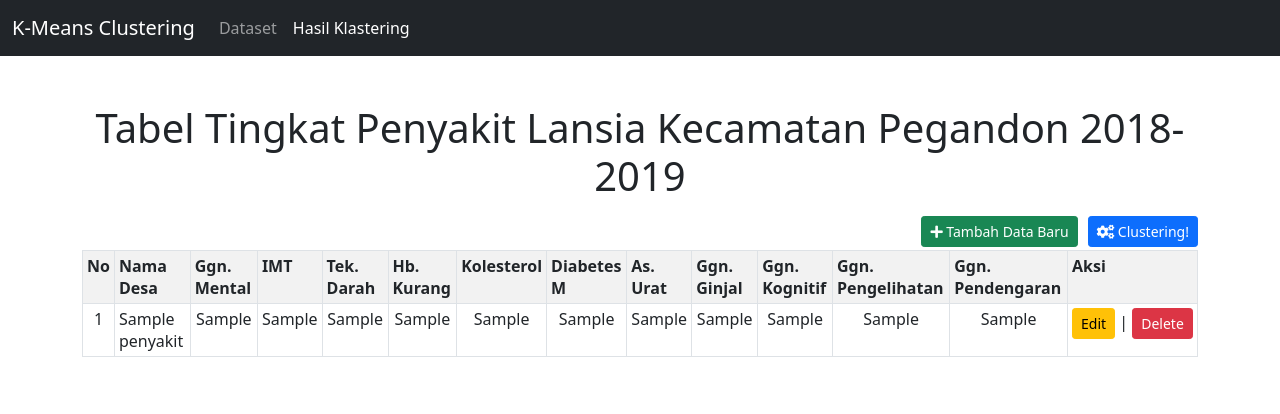
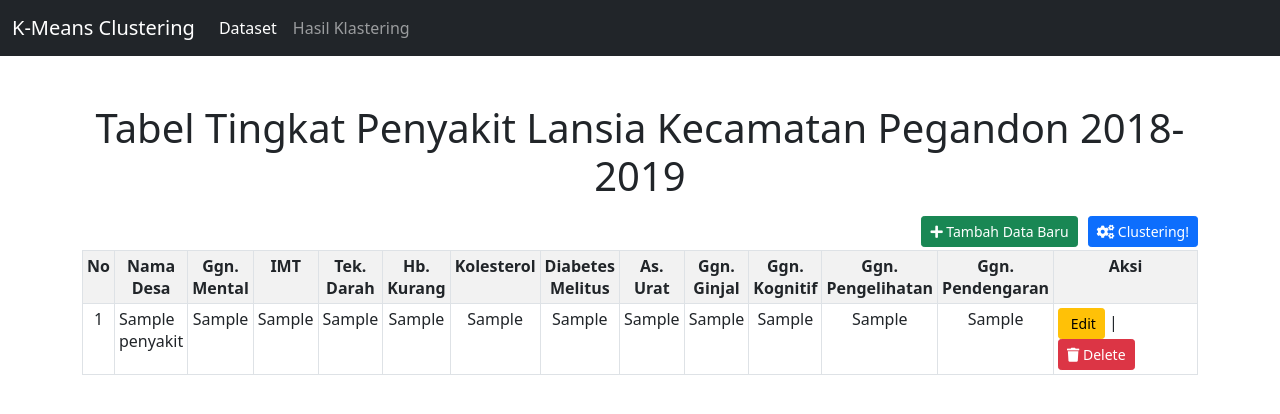
Before and after one commit to mrizkyff/clustering-tingkat-kesehatan-lansia-kecamatan-pegandon, a PHP site: page / in a window 1280 px wide. Shown: the top 414 px of the page. Run offline with PHP 8.4, Linux system fonts and the light colour scheme; tables that the repository leaves empty or names only in its code hold one stand-in row (values such as "Sample post"); some libraries are stand-ins or nearby versions.

Commit message:
done all

```diff
--- a/index.php
+++ b/index.php
@@ -34,10 +34,10 @@ $result = mysqli_query($mysqli, "SELECT * FROM penyakit ORDER BY id ASC");
     <div class="collapse navbar-collapse" id="navbarNavDropdown">
       <ul class="navbar-nav">
         <li class="nav-item">
-          <a class="nav-link" aria-current="page" href="index.php">Dataset</a>
+          <a class="nav-link active" aria-current="page" href="index.php">Dataset</a>
         </li>
         <li class="nav-item">
-          <a class="nav-link active" href="klastering.php">Hasil Klastering</a>
+          <a class="nav-link" href="core/kmeans.php">Hasil Klastering</a>
         </li>
       </ul>
     </div>
@@ -51,20 +51,20 @@ $result = mysqli_query($mysqli, "SELECT * FROM penyakit ORDER BY id ASC");
         <a href="#" class="btn btn-sm btn-success" style="float: right;" data-bs-toggle="modal" data-bs-target="#modalTambah"> <i class="fas fa-plus    "></i> Tambah Data Baru</a>
         <table class="table table-bordered table-striped table-sm table-hover" style="margin-top: 50px;">
             <tr>
-                <th>No</th>
-                <th>Nama Desa</th>
-                <th>Ggn. Mental</th>
-                <th>IMT</th>
-                <th>Tek. Darah</th>
-                <th>Hb. Kurang</th>
-                <th>Kolesterol</th>
-                <th>Diabetes M</th>
-                <th>As. Urat</th>
-                <th>Ggn. Ginjal</th>
-                <th>Ggn. Kognitif</th>
-                <th>Ggn. Pengelihatan</th>
-                <th>Ggn. Pendengaran</th>
-                <th>Aksi</th>
+                <th class="text-center" >No</th>
+                <th class="text-center" >Nama Desa</th>
+                <th class="text-center" >Ggn. Mental</th>
+                <th class="text-center" >IMT</th>
+                <th class="text-center" >Tek. Darah</th>
+                <th class="text-center" >Hb. Kurang</th>
+                <th class="text-center" >Kolesterol</th>
+                <th class="text-center" >Diabetes Melitus</th>
+                <th class="text-center" >As. Urat</th>
+                <th class="text-center" >Ggn. Ginjal</th>
+                <th class="text-center" >Ggn. Kognitif</th>
+                <th class="text-center" >Ggn. Pengelihatan</th>
+                <th class="text-center" >Ggn. Pendengaran</th>
+                <th class="text-center"  width="160px;">Aksi</th>
             </tr>
             <?php
             $no = 1;
@@ -85,7 +85,7 @@ $result = mysqli_query($mysqli, "SELECT * FROM penyakit ORDER BY id ASC");
                <td class='text-center'><?=$user_data['kognitif']?></td>
                <td class='text-center'><?=$user_data['pengelihatan']?></td>
                <td class='text-center'><?=$user_data['pendengaran']?></td>
-               <td width='130px;'><button class='btn btn-sm btn-warning' data-bs-toggle='modal' data-bs-target='#modalEdit<?= $user_data['id']?>'>Edit</button> | <form class='d-inline' method='POST' action='core/crud.php'> <input type='hidden' name='id_hapus' value='<?= $user_data["id"] ?>'> <input type='submit' name='Delete' value='Delete' class='btn btn-danger btn-sm'></form></td>
+               <td width='130px;'><button class='btn btn-sm btn-warning' data-bs-toggle='modal' data-bs-target='#modalEdit<?= $user_data['id']?>'><i class="fas fa-pencil    "></i> Edit</button> | <form class='d-inline' method='POST' action='core/crud.php'> <input type='hidden' name='id_hapus' value='<?= $user_data["id"] ?>'> <button type='submit' name='Delete' value='Delete' class='btn btn-danger btn-sm'><i class="fas fa-trash    "></i> Delete</button></form></td>
                 <!-- modal edit data -->
                 <div class="modal fade" id="modalEdit<?= $user_data['id']?>" tabindex="-1" aria-labelledby="exampleModalLabel" aria-hidden="true">
                     <div class="modal-dialog">
--- a/klastering.php
+++ b/klastering.php
@@ -37,7 +37,7 @@ $result = mysqli_query($mysqli, "SELECT * FROM penyakit ORDER BY cluster ASC");
           <a class="nav-link" aria-current="page" href="index.php">Dataset</a>
         </li>
         <li class="nav-item">
-          <a class="nav-link active" href="klastering.php">Hasil Klastering</a>
+          <a class="nav-link active" href="core/kmeans.php">Hasil Klastering</a>
         </li>
       </ul>
     </div>
```
Also changed, not shown: other parts of index.php (+12 -12 lines).
